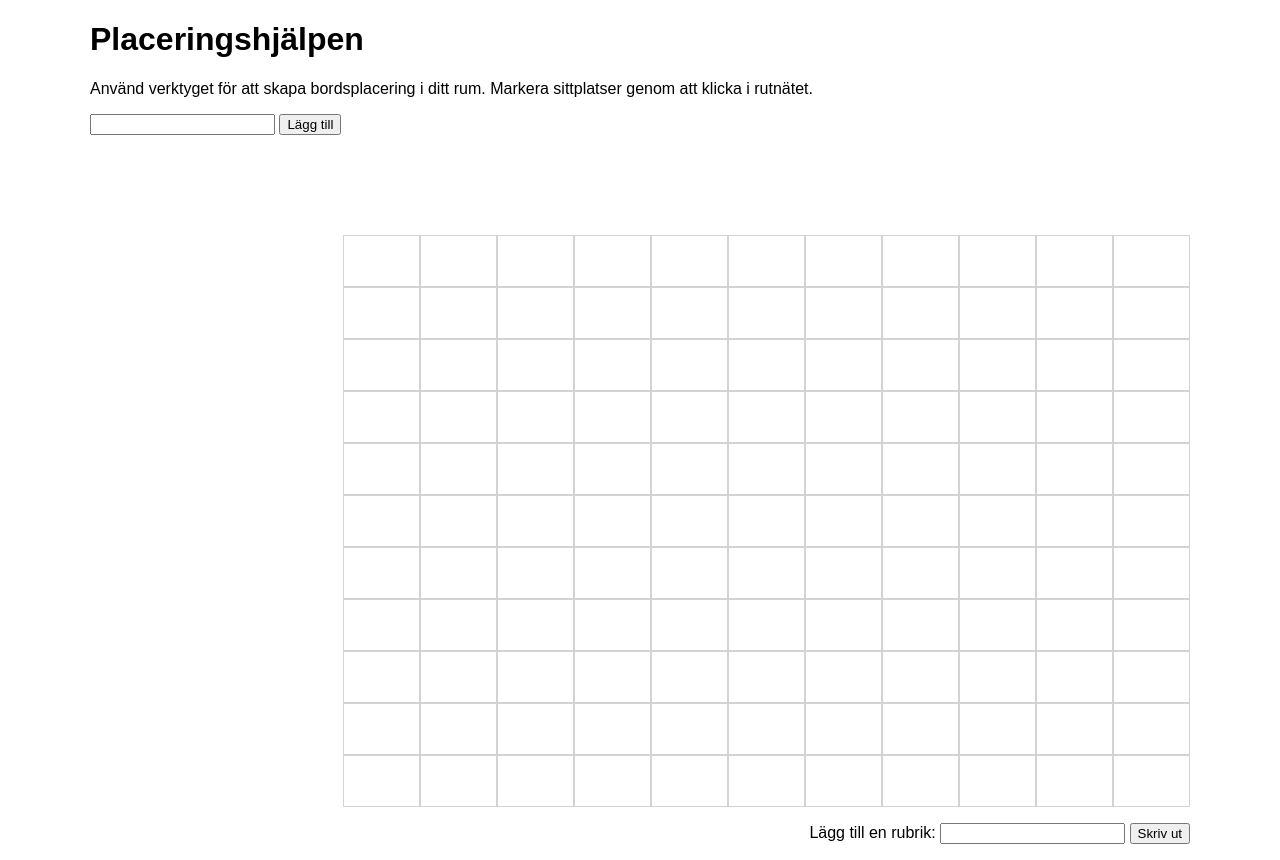
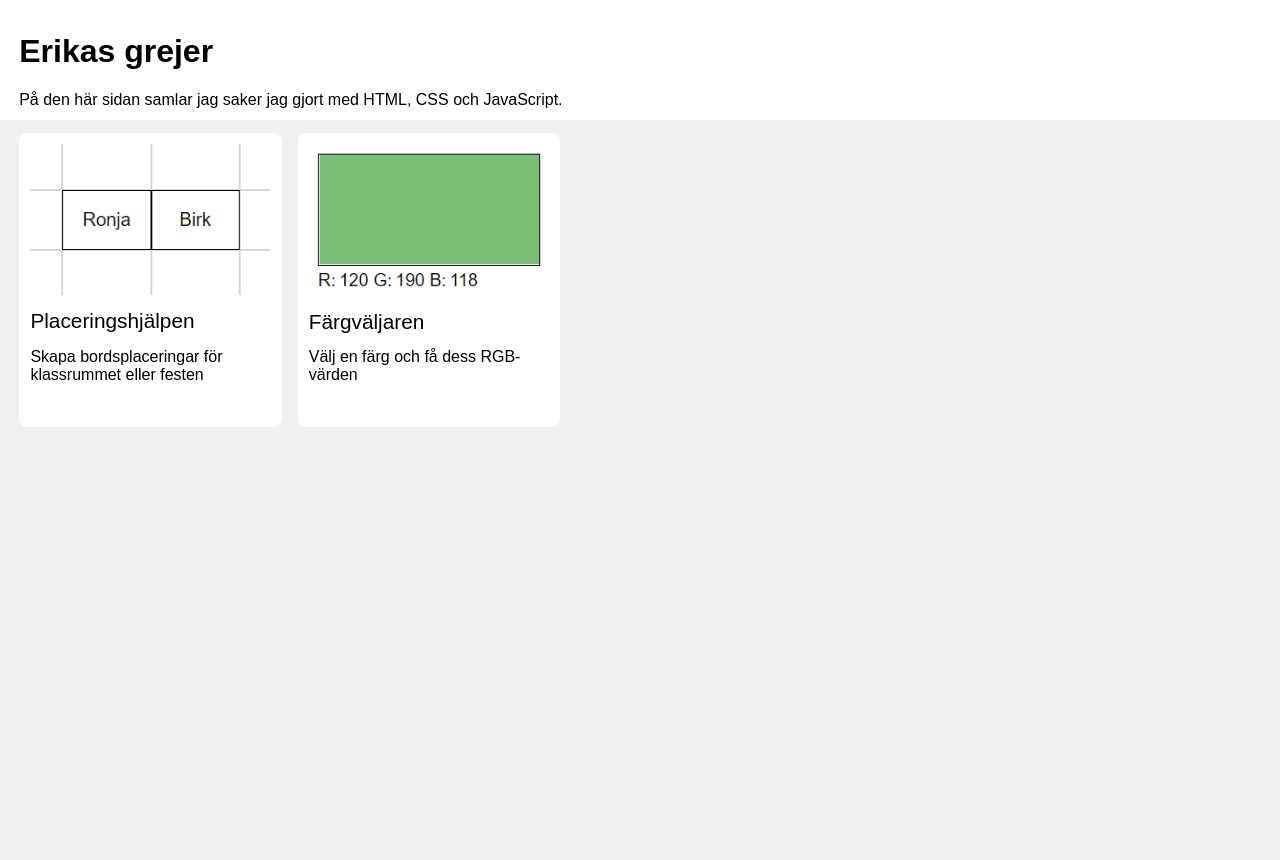
Before and after one commit to tiliacordata/tiliacordata.github.io, a plain HTML site: page index.html in a window 1280 px wide. After the commit the page ends 800 px from the top, so only its background shows below. Drawn offline with Linux system fonts and the light colour scheme.

Commit message:
Added contents page and color application

```diff
--- /dev/null
+++ b/Colors/style.css
@@ -0,0 +1,35 @@
+body {
+    font-family: Arial, sans-serif;
+}
+
+canvas {
+    width: 200px;
+    height: 100px;
+    border: 1px solid black;
+}
+
+h1 {
+    font-size: 150%;
+}
+
+label {
+    font-size: 120%;
+}
+
+.color-slider {
+    float:right;
+    font-size: 120%;
+}
+
+.info-label {
+    display: inline;
+}
+
+.info-value {
+    margin-left: 0.2em;
+}
+
+#page {
+    max-width: 350px;
+    margin: 0 auto;
+}
--- a/index.html
+++ b/index.html
@@ -1,80 +1,30 @@
 <!DOCTYPE html>
 <html lang="sv">
     <head>
-        <meta charset="UTF-8" />
-        <link rel="stylesheet" href="style.css" media="screen" />
-        <link rel="stylesheet" href="printstyle.css" media="print" />
-        <title>Placeringshjälpen</title>
-        <script>
-            function setUpRoom(){
-                var room = document.getElementById("room");
-                for (var i = 0; i < 121; i++){
-                    var seat = document.createElement("div");
-                    seat.className = "seat-unmarked";
-                    seat.addEventListener("click", onSeatClick);
-                    seat.ondragover = function(event){event.preventDefault()};
-                    seat.addEventListener("drop", onDrop);
-                    room.appendChild(seat);
-                }
-            }
-
-            function onSeatClick(){
-                if(this.className == "seat-unmarked"){
-                    this.className = "seat-marked";
-                } else {
-                    this.className = "seat-unmarked";
-                }
-            }
-
-            function onDrop(event){
-                event.preventDefault();
-                event.target.appendChild(document.getElementById(event.dataTransfer.getData("text")))
-            }
-
-            var nameNo = 1;
-
-            function addName(){
-                var name = document.getElementById("name-input").value;
-                var newName = document.createElement("p");
-                newName.className = "name-card";
-                newName.id = "name" + nameNo++;
-                newName.draggable = "true";
-                newName.ondragstart = function(event){event.dataTransfer.setData("text", event.target.id)};
-                newName.appendChild(document.createTextNode(name));
-                document.getElementById("name-list").appendChild(newName);
-                document.getElementById("name-input").value = "";
-                document.getElementById("name-input").focus();
-            }
-
-            function onPrint(){
-                var documentTitle = document.getElementById("title-input").value;
-                document.getElementById("print-heading").innerHTML = documentTitle;
-                window.print();
-            }
-        </script>
+        <meta charset="UTF-8">
+        <link rel="stylesheet" href="main_style.css">
+        <title>Erikas grejer</title>
     </head>
-    <body onload="setUpRoom()">
-        <div id="page">
-            <header>
-                <h1>Placeringshjälpen</h1>
-                <p>Använd verktyget för att skapa bordsplacering i ditt rum. Markera sittplatser genom att klicka i rutnätet.</p>
-            </header>
-            <main>
-                <div id="name-section">
-                    <div id="add-name">
-                        <input type="text" id="name-input" />
-                        <button type="button" onclick="addName()">Lägg till</button>
-                    </div>
-                    <div id="name-list" ondragover="event.preventDefault()" ondrop="onDrop(event)"></div>
+    <body>
+        <header>
+            <h1>Erikas grejer</h1>
+            <p>På den här sidan samlar jag saker jag gjort med HTML, CSS och JavaScript.</p>
+        </header>
+        <main>
+            <a href="Seating/seating.html">
+                <div class="card">
+                    <img src="img_seating.PNG" alt="Illustration Placeringshjälpen">
+                    <p class="card-title">Placeringshjälpen</p>
+                    <p>Skapa bordsplaceringar för klassrummet eller festen</p>
                 </div>
-                <div id="room-section">
-                    <h1 id="print-heading"></h1>
-                    <div id="room"></div>
-                    <div id="print-section">
-                        <p>Lägg till en rubrik: <input type ="text" id="title-input" /> <button type="button" onclick="onPrint()">Skriv ut</button></p>
-                    </div>
+            </a>
+            <a href="Colors/index.html">
+                <div class="card">
+                    <img src="img_colors.PNG" alt="Illustration Färgväljaren">
+                    <p class="card-title">Färgväljaren</p>
+                    <p>Välj en färg och få dess RGB-värden</p>
                 </div>
-            </main>
-        </div>
+            </a>
+        </main>
     </body>
 </html>
--- /dev/null
+++ b/main_style.css
@@ -0,0 +1,47 @@
+body {
+    font: 100% Arial, san-serif;
+    color: black;
+    background-color: #f0f0f0;
+    margin: 0;
+}
+
+header {
+    padding: 0.7em 1.2em;
+    background-color: white;
+}
+
+main {
+    padding: 0.3em 0.7em;
+}
+
+a {
+    border-radius: 0.5em;
+    padding: 0.7em;
+    margin: 0.5em;
+    display: block;
+    text-decoration: none;
+    color: black;
+    background-color: white;
+    float: left;
+    width: 15em;
+    height: 17em;
+    transition: all 0.2s;
+}
+
+a:hover {
+    transform: scale(1.05);
+}
+
+p {
+    margin: 0;
+}
+
+img {   /* Ska ha förhållande 1:1,6 */
+    width: 15em;
+}
+
+.card-title {
+    font-size: 130%;
+    margin-top: 0.5em;
+    margin-bottom: 0.7em;
+}
```
Also changed, not shown: Colors/index.html (added, +73 -0 lines), Seating/seating.html (added, +80 -0 lines), Seating/printstyle.css (renamed from printstyle.css), Seating/style.css (renamed from style.css), img_colors.PNG (added), img_seating.PNG (added).
